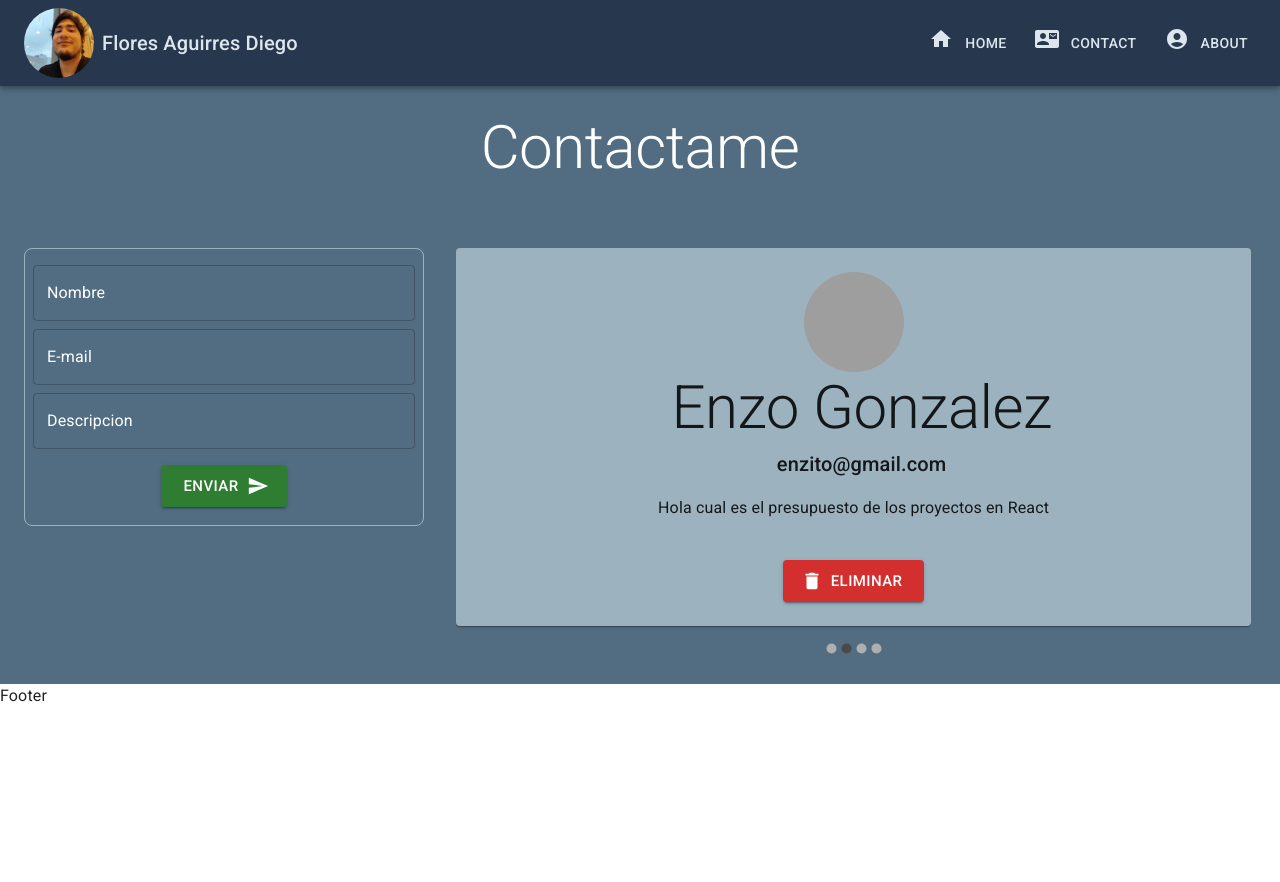
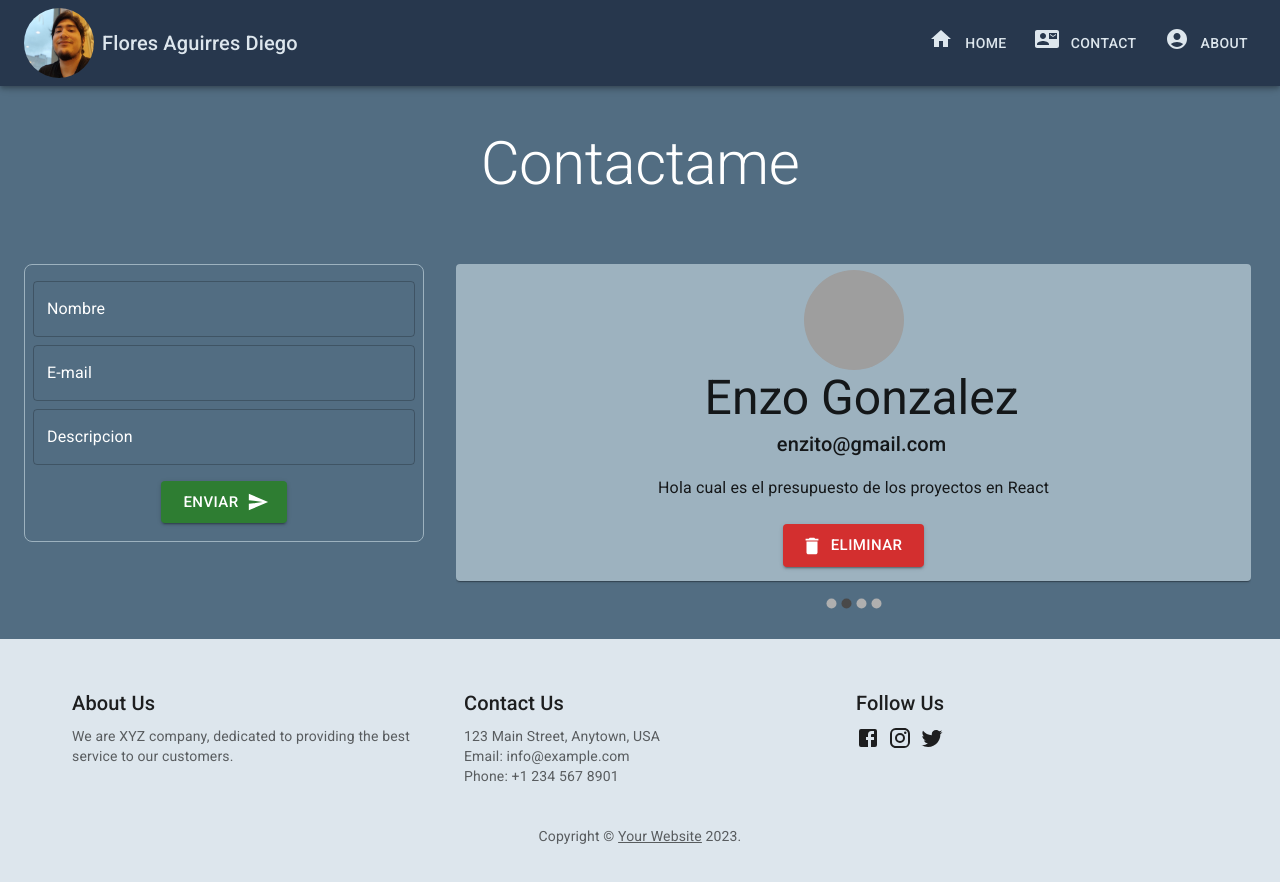
Before and after one commit to DiegoF23/tp3, a React (Vite) app: page /Contact in a window 1280 px wide. Shown: the top 882 px of the page. Before the commit the page ends 800 px from the top, so only its background shows below. Built offline with nearby package versions, Linux system fonts and the light colour scheme; grey boxes are pictures that could not be loaded.

Commit message:
carrouselTCard-notiStack-Footer

```diff
--- a/src/App.jsx
+++ b/src/App.jsx
@@ -6,6 +6,8 @@
 import ContactMailIcon from "@mui/icons-material/ContactMail";
 import AccountCircleIcon from "@mui/icons-material/AccountCircle";
 import Perfil from "./assets/perfil.jpeg";
+import { Box, Container } from "@mui/material";
+
 const navArrayLinks = [
   {
     title: "Home",
@@ -35,7 +37,7 @@
 
 function App() {
   return (
-    <>
+    <Box height={"101.7vh"} bgcolor={"#DDE6ED"} >
       <Routes>
         <Route
           path="/"
@@ -50,7 +52,7 @@
           element={<About navArrayLinks={navArrayLinks} User={User} />}
         />
       </Routes>
-    </>
+    </Box>
   );
 }
 
--- a/src/components/Footer.jsx
+++ b/src/components/Footer.jsx
@@ -1,9 +1,103 @@
-import React from 'react'
-
+import React from "react";
+// import { Box, Container, Grid, Typography } from "@mui/material";
+import Container from "@mui/material/Container";
+import Typography from "@mui/material/Typography";
+import Link from "@mui/material/Link";
+import Grid from "@mui/material/Grid";
+import { Facebook, Instagram, Twitter } from "@mui/icons-material";
+import { Box } from "@mui/material";
 const Footer = () => {
   return (
-    <div>Footer</div>
-  )
-}
+    <>
+    <Box
+      component="footer"
+      sx={{
+        backgroundColor: "#DDE6ED",
+        p: 6,
+      }}
+    >
+      <Container maxWidth="lg">
+        <Grid container spacing={5}>
+          <Grid item xs={12} sm={4}>
+            <Typography variant="h6" color="text.primary" gutterBottom>
+              About Us
+            </Typography>
+            <Typography variant="body2" color="text.secondary">
+              We are XYZ company, dedicated to providing the best service to our
+              customers.
+            </Typography>
+          </Grid>
+          <Grid item xs={12} sm={4}>
+            <Typography variant="h6" color="text.primary" gutterBottom>
+              Contact Us
+            </Typography>
+            <Typography variant="body2" color="text.secondary">
+              123 Main Street, Anytown, USA
+            </Typography>
+            <Typography variant="body2" color="text.secondary">
+              Email: info@example.com
+            </Typography>
+            <Typography variant="body2" color="text.secondary">
+              Phone: +1 234 567 8901
+            </Typography>
+          </Grid>
+          <Grid item xs={12} sm={4}>
+            <Typography variant="h6" color="text.primary" gutterBottom>
+              Follow Us
+            </Typography>
+            <Link href="https://www.facebook.com/" color="inherit">
+              <Facebook />
+            </Link>
+            <Link
+              href="https://www.instagram.com/"
+              color="inherit"
+              sx={{ pl: 1, pr: 1 }}
+            >
+              <Instagram />
+            </Link>
+            <Link href="https://www.twitter.com/" color="inherit">
+              <Twitter />
+            </Link>
+          </Grid>
+        </Grid>
+        <Box mt={5}>
+          <Typography variant="body2" color="text.secondary" align="center">
+            {"Copyright © "}
+            <Link color="inherit" href="https://your-website.com/">
+              Your Website
+            </Link>{" "}
+            {new Date().getFullYear()}
+            {"."}
+          </Typography>
+        </Box>
+      </Container>
+    </Box>
+      {/* <Box
+        sx={{
+          width: "100%",
+          height: "auto",
+          backgroundColor: "#DDE6ED",
+          paddingTop: "1rem",
+          paddingBottom: "1rem",
+        }}
+      >
+        <Container maxWidth="lg">
+          <Grid container direction="column" alignItems="center">
+            <Grid item xs={12}>
+              <Typography color="black" variant="h5">
+                Footer
+              </Typography>
+            </Grid>
+            <Grid item xs={12}>
+              <Typography color="textSecondary" variant="subtitle1">
+                {`${new Date().getFullYear()} | React | Diego Flores | Programacion III`}
+              </Typography>
+            </Grid>
+          </Grid>
+        </Container>
+      </Box> */}
+    </>
+  );
+};
 
-export default Footer
+export default Footer;
--- a/src/components/MainContact.jsx
+++ b/src/components/MainContact.jsx
@@ -101,7 +101,7 @@
     <>
       <Container maxWidth={false} sx={{ bgcolor: "#526D82", color: "white" }}>
         <Grid container spacing={2}>
-          <Grid textAlign="center" item xs={12} sm={12}>
+          <Grid sx={{mt:13}} textAlign="center" item xs={12} sm={12}>
             <br />
             <Typography variant="h2" color="white">
               Contactame
@@ -221,6 +221,7 @@
 
           <Grid sx={{ ml: 2 }} item xs={12} sm={12} md={7.4} lg={7.8}>
             <Carousel
+
               sx={{
                 transition: "0.2s",
                 "&:hover": {
@@ -235,7 +236,7 @@
                       gap: 2,
                       overflow: "hidden",
                       backgroundColor: "#9DB2BF",
-                      padding: 3,
+                      padding: 0.8,
                     }}
                   >
                     <Box sx={{ display: "flex" ,alignItems:"center" , flexDirection:"column"}}>
@@ -244,10 +245,10 @@
                         alt="random"
                       />
                       <Box textAlign={"center"} sx={{ ml: 2 }}>
-                        <Typography variant="h2" sx={{ marginBottom: "4px" }}>
+                        <Typography variant="h3" sx={{ marginBottom: "2px" }}>
                           {item.nombre}
                         </Typography>
-                        <Typography variant="h6" sx={{ marginTop: "4px" }}>
+                        <Typography variant="h6" sx={{ marginTop: "2px" }}>
                           {item.email}
                         </Typography>
                       </Box>
@@ -261,7 +262,7 @@
                         color="error"
                         onClick={() => deleteConsulta(item.id)}
                         sx={{
-                          mt: 3,
+                          my: 1,
 
                           transition: "0.2s",
                           "&:hover": {
--- a/src/pages/Contact.jsx
+++ b/src/pages/Contact.jsx
@@ -8,8 +8,7 @@
   return (
     <>
     <Header navArrayLinks={navArrayLinks} User={User}/>
-    <Grid sx={{mt:11
-    }}>
+    <Grid >
       <MainContact/>
       <Footer/>
      </Grid>
```
Also changed, not shown: src/css/mainContact.css (deleted, +0 -27 lines), src/main.jsx (+5 -2 lines).
